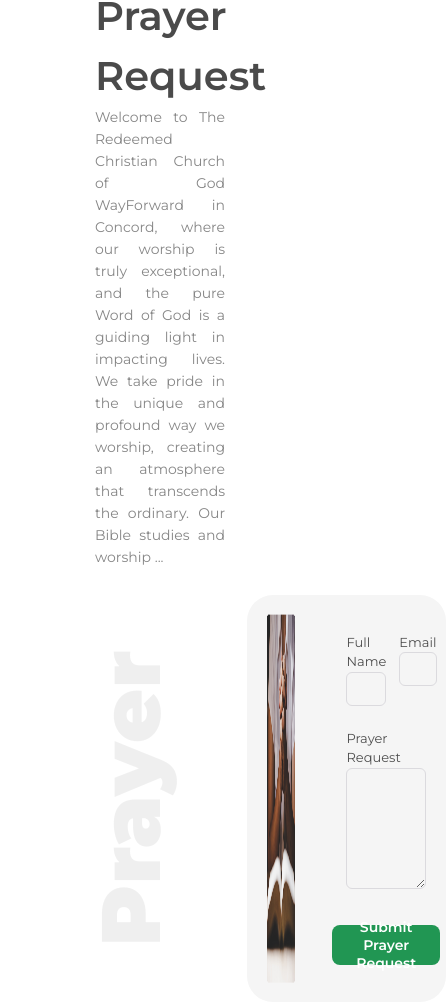
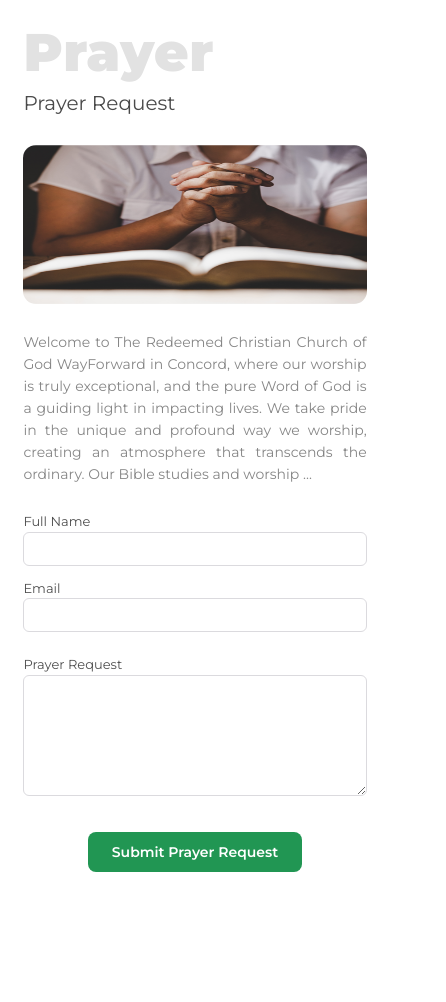
Before and after one commit to RCCG-WayForwardProject/rccg-wayforward, a Next.js app: page / in a window 390 px wide. Shown: the part 5789-6791 px from the top of the page, 446 px wide, since content can reach past the window. After the commit the page ends 6711 px from the top, so only its background shows below. Built offline with nearby package versions, Linux system fonts and the light colour scheme.

Commit message:
Completed Prayer request section mobile view

```diff
--- a/components/Donation/Modal/modal.module.scss
+++ b/components/Donation/Modal/modal.module.scss
@@ -37,7 +37,7 @@
         color: $col-white;
       }
       @include respond(mobile-screen) {
-        font-size: 12px;
+        font-size: 11px;
       }
     }
   }
--- a/components/Prayer/index.tsx
+++ b/components/Prayer/index.tsx
@@ -1,14 +1,24 @@
 import React from "react";
+import Image from "next/image";
+
+import Button from "../Button";
 
 import styles from "./prayer.module.scss";
-import Button from "../Button";
-import Image from "next/image";
 
 const Prayer: React.FC = () => {
   return (
     <div className={styles["prayer"]}>
       <div className={styles["prayer__heading-wrapper"]}>
+        <h1 className={styles["prayer__heading-mobile"]}>Prayer</h1>
         <h1 className={styles["prayer__heading"]}>Prayer Request</h1>
+        <div className={styles["prayer__form-image-mobile"]}>
+          <Image
+            src={"/images/prayer.png"}
+            fill
+            loading="lazy"
+            alt="A praying woman"
+          />
+        </div>
         <p className={styles["prayer__heading-description"]}>
           Welcome to The Redeemed Christian Church of God WayForward in Concord,
           where our worship is truly exceptional, and the pure Word of God is a
--- a/components/Prayer/prayer.module.scss
+++ b/components/Prayer/prayer.module.scss
@@ -9,9 +9,24 @@
   flex-direction: column;
   gap: 27px;
   padding: 0px 95px;
+  @include respond(mobile-screen) {
+    height: initial;
+    padding: 30px 6% 50px 6%;
+  }
 
   &__heading {
     @include h2;
+    @include respond(mobile-screen) {
+      font-size: toRem(20px);
+      font-weight: 500;
+    }
+    &-mobile {
+      display: none;
+      @include respond(mobile-screen) {
+        display: block;
+        @include heading-mobile;
+      }
+    }
     &-wrapper {
       display: flex;
       flex-direction: column;
@@ -19,6 +34,9 @@
     &-description {
       @include description;
       width: 65%;
+      @include respond(mobile-screen) {
+        width: 100%;
+      }
     }
   }
   &__form {
@@ -30,6 +48,11 @@
     padding: 19px 20px;
     background-color: $col-blue-1;
     @include border-radius(26px);
+    @include respond(mobile-screen) {
+      height: fit-content;
+      padding: 0px;
+      background-color: initial;
+    }
     &-wrapper {
       display: flex;
       align-items: center;
@@ -37,17 +60,39 @@
     }
     &-heading {
       @include heading-vertical;
+      @include respond(mobile-screen) {
+        display: none;
+      }
     }
     &-image {
       height: 100%;
       width: 40%;
       position: relative;
+      @include respond(mobile-screen) {
+        display: none;
+      }
+      &-mobile {
+        height: 159px;
+        width: 100%;
+        position: relative;
+        display: none;
+        margin: 27px 0px;
+        & img {
+          border-radius: 13px;
+        }
+        @include respond(mobile-screen) {
+          display: block;
+        }
+      }
     }
     &-container {
       width: 50%;
       display: flex;
       flex-direction: column;
       gap: 36px;
+      @include respond(mobile-screen) {
+        width: 100%;
+      }
     }
     &-info {
       &-wrapper {
@@ -58,6 +103,9 @@
       &-name-column {
         display: flex;
         gap: 13px;
+        @include respond(mobile-screen) {
+          flex-direction: column;
+        }
       }
       &-container {
         width: 100%;
```
